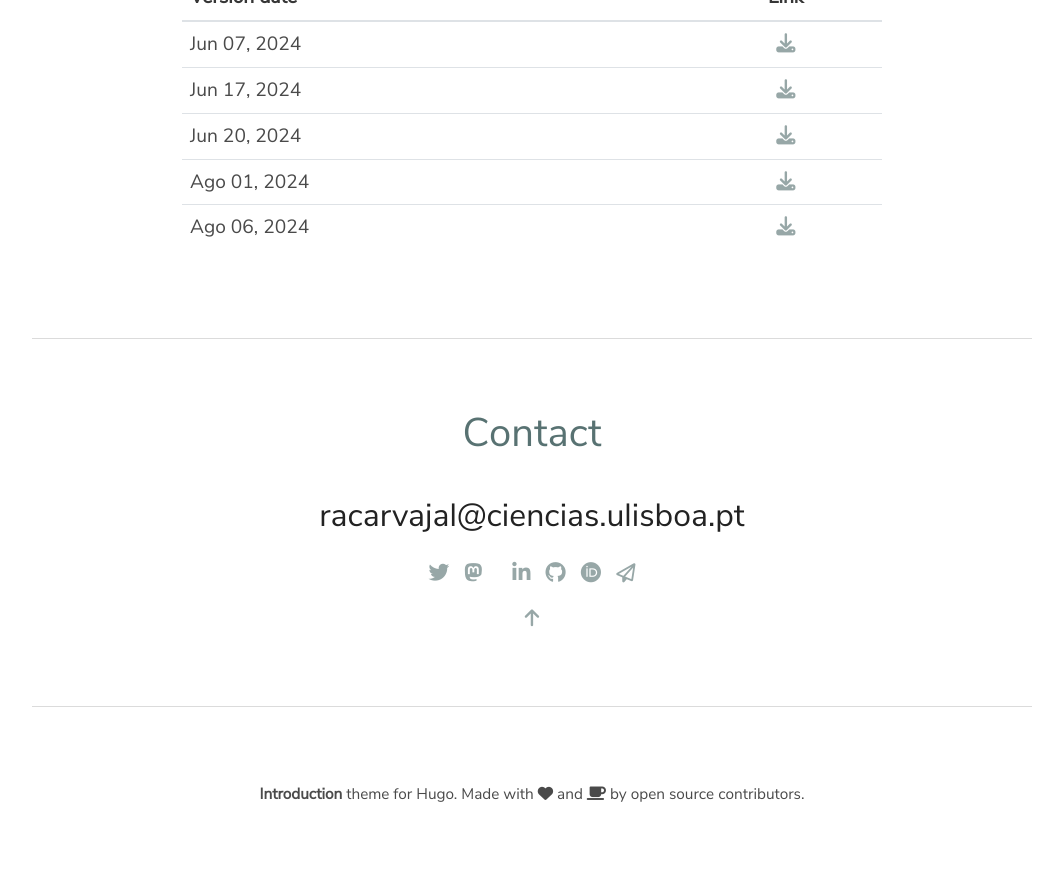
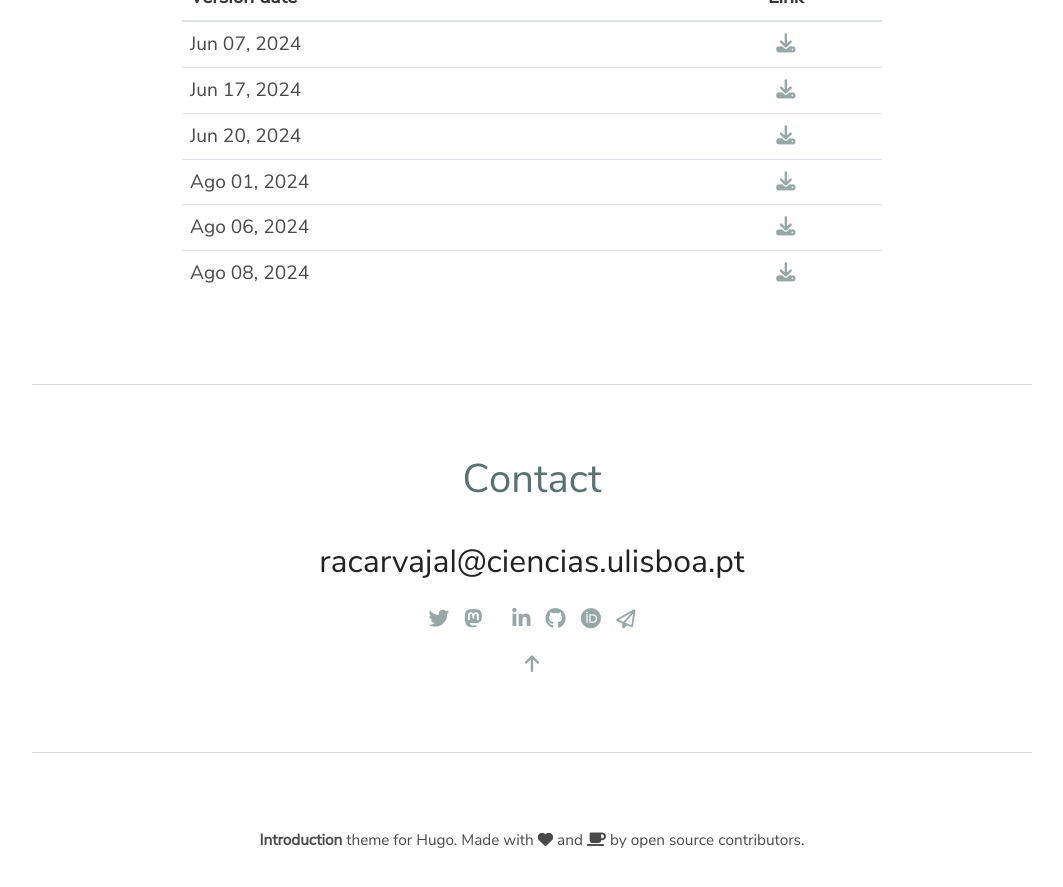
Before and after one commit to racarvajal/racarvajal.github.io, a Jekyll site: the page thesis.html, which Jekyll copies as it is, in a window 1280 px wide and 900 px high, scrolled down 1129 px. Shown: the top 887 px of the window, without its empty margins (108-1171 px from the left). Built offline with Jekyll 4.4.1, drawn with Linux system fonts in a browser that asks for light colours; before the commit the page ends 1985 px from its top, so only the background shows below that.

Commit message:
thesis corrected selection

```diff
--- a/thesis.html
+++ b/thesis.html
@@ -423,6 +423,14 @@
               </a>
             </td>
           </tr>
+          <tr>
+            <td>Ago 08, 2024</td>
+            <td class="t-center">
+              <a href="files/thesis/thesis_RCP_FCUL_Ago08.pdf" target="_blank">
+                <i class="fa fa-download"></i>
+              </a>
+            </td>
+          </tr>
         </table>
       </div>
     </div>
```
Also changed, not shown: 1 other file.
